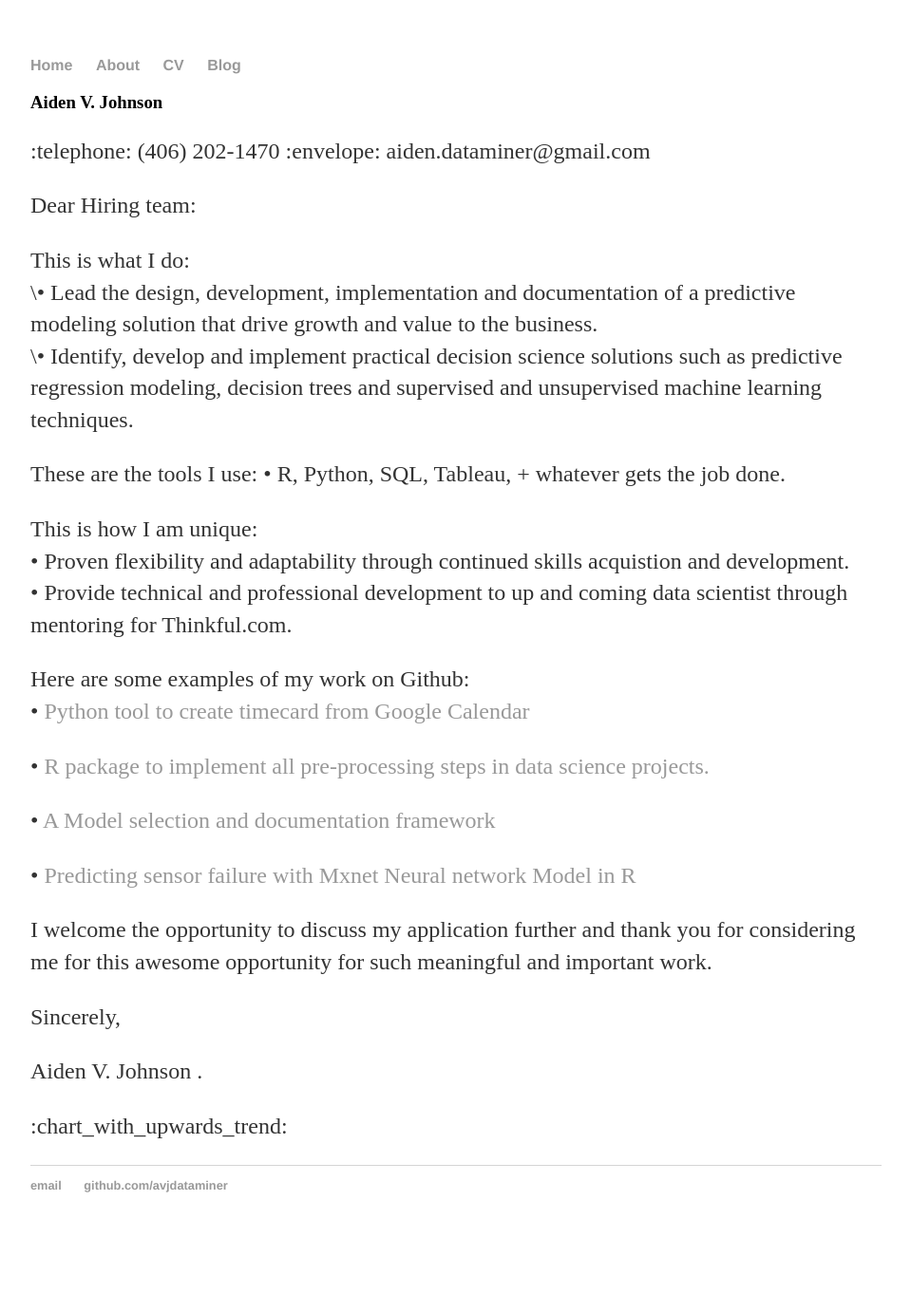
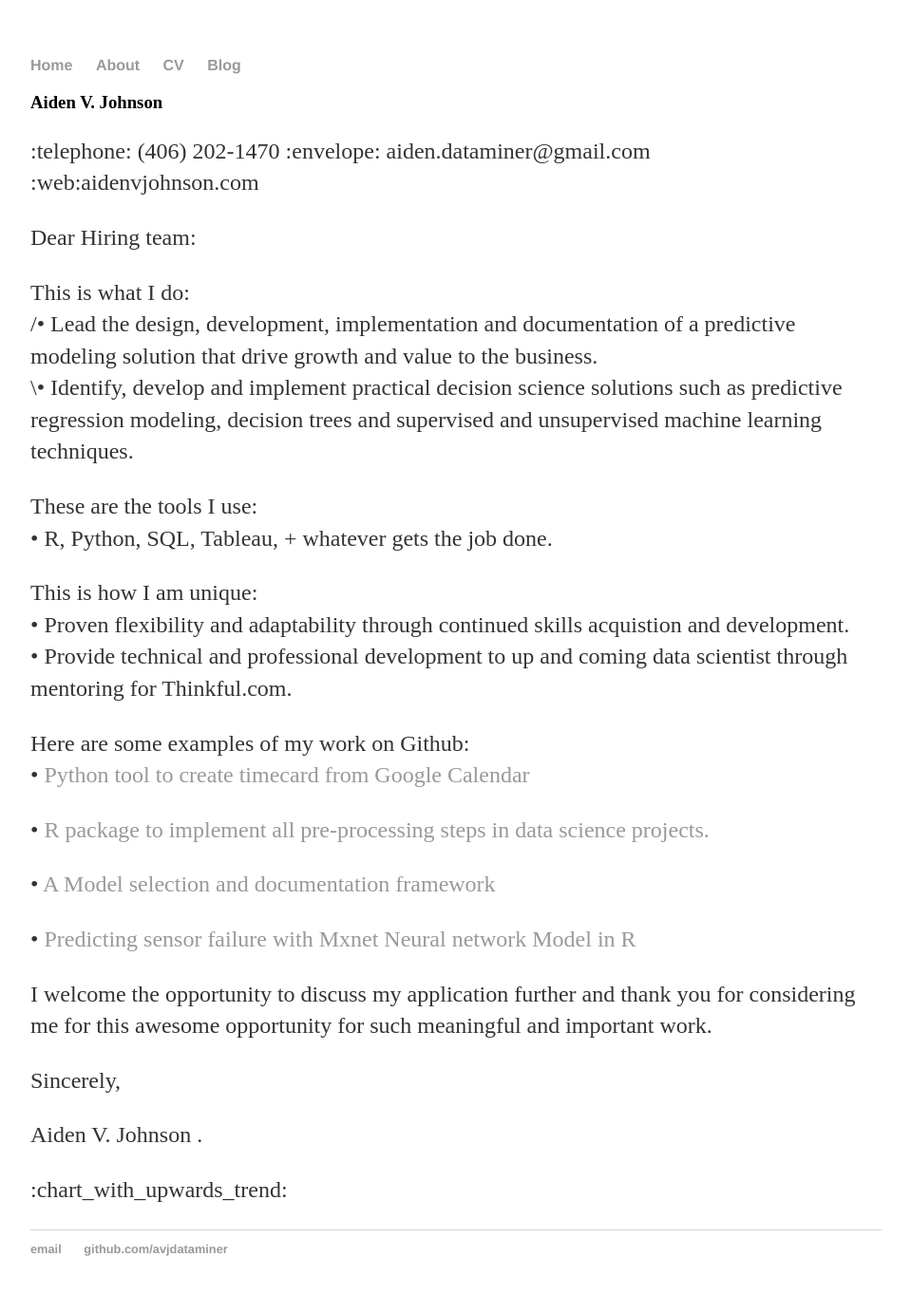
Before and after one commit to AVJdataminer/AVJdataminer.github.io, a Jekyll site: the page built from CoverLetter1.md, in a window 1280 px wide. Shown: the whole page at 95% size, without its empty margins (160-1119 px from the left). Built offline with Jekyll 4.4.1, drawn with Linux system fonts in a browser that asks for light colours; our own code applies the rules of GitHub Pages for plain Markdown files; before the commit the page ends 1316 px from its top, so only the background shows below that.

Commit message:
working with bullets

```diff
--- a/CoverLetter1.md
+++ b/CoverLetter1.md
@@ -1,11 +1,11 @@
 
 ### Aiden V. Johnson
-:telephone: (406) 202-1470 :envelope: aiden.dataminer@gmail.com
+:telephone: (406) 202-1470 :envelope: aiden.dataminer@gmail.com :web:aidenvjohnson.com
 
 Dear Hiring team:
 
 This is what I do:
-\• Lead the design, development, implementation and documentation of a predictive modeling solution that drive growth and value to the business.
+/• Lead the design, development, implementation and documentation of a predictive modeling solution that drive growth and value to the business.
 \• Identify, develop and implement practical decision science solutions such as predictive regression modeling, decision trees and supervised and unsupervised machine learning techniques.
 
 These are the tools I use:
```
